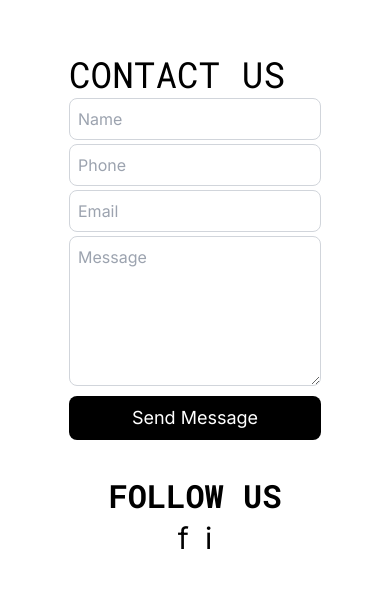
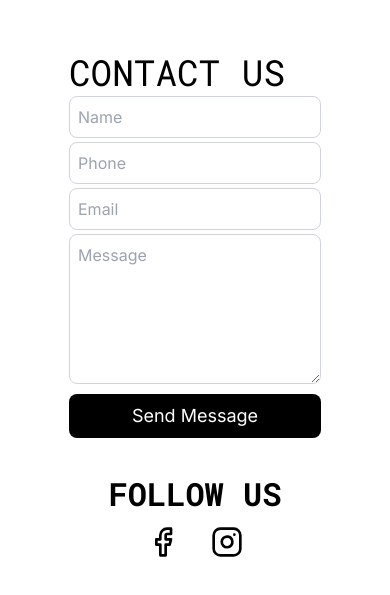
Before and after one commit to vincentpalomo/la-luna-chocolates, a Next.js app: page / in a window 390 px wide. Shown: the part 5100-5695 px from the top of the page. Built offline with nearby package versions, Linux system fonts and the light colour scheme.

Commit message:
updated links to facebook and instagram

```diff
--- a/app/components/Footer.tsx
+++ b/app/components/Footer.tsx
@@ -1,3 +1,5 @@
+import { Facebook, Instagram } from 'lucide-react';
+
 export default function Footer() {
   return (
     <footer
@@ -15,12 +17,19 @@ export default function Footer() {
 
         <div className="mt-8">
           <p className="font-text text-[32px] font-bold uppercase">Follow Us</p>
-          <a href="#" aria-label="Facebook" className="text-3xl mx-2">
-            f
-          </a>
-          <a href="#" aria-label="Twitter" className="text-3xl mx-2">
-            t
-          </a>
+          <div className="flex items-center mt-2">
+            <a href="https://www.facebook.com/LaLunaChocolate/" target="_blank" aria-label="Facebook" className="mr-4">
+              <Facebook size={32} color="black" />
+            </a>
+            <a
+              href="https://www.instagram.com/lalunachocolates/?hl=en"
+              target="_blank"
+              aria-label="Instagram"
+              className="ml-4"
+            >
+              <Instagram size={32} color="black" />
+            </a>
+          </div>
         </div>
       </div>
 
@@ -77,14 +86,21 @@ export default function Footer() {
         </form>
       </div>
 
-      <div className="mt-8 sm:hidden">
+      <div className="mt-8 sm:hidden flex flex-col items-center justify-center">
         <p className="font-text text-[32px] font-bold uppercase">Follow Us</p>
-        <a href="#" aria-label="Facebook" className="text-3xl mx-2">
-          f
-        </a>
-        <a href="#" aria-label="Instagram" className="text-3xl mx-2">
-          i
-        </a>
+        <div className="flex items-center mt-2">
+          <a href="https://www.facebook.com/LaLunaChocolate/" target="_blank" aria-label="Facebook" className="mr-4">
+            <Facebook size={32} color="black" />
+          </a>
+          <a
+            href="https://www.instagram.com/lalunachocolates/?hl=en"
+            target="_blank"
+            aria-label="Instagram"
+            className="ml-4"
+          >
+            <Instagram size={32} color="black" />
+          </a>
+        </div>
       </div>
     </footer>
   );
```
Also changed, not shown: package.json (+6 -5 lines), 1 other file (tests, documents, lock files or other folders).
